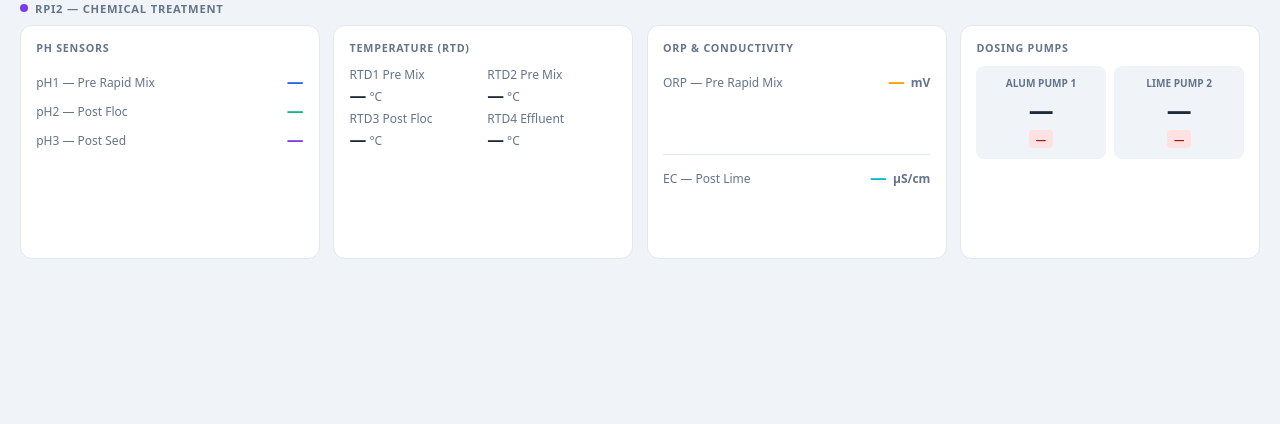
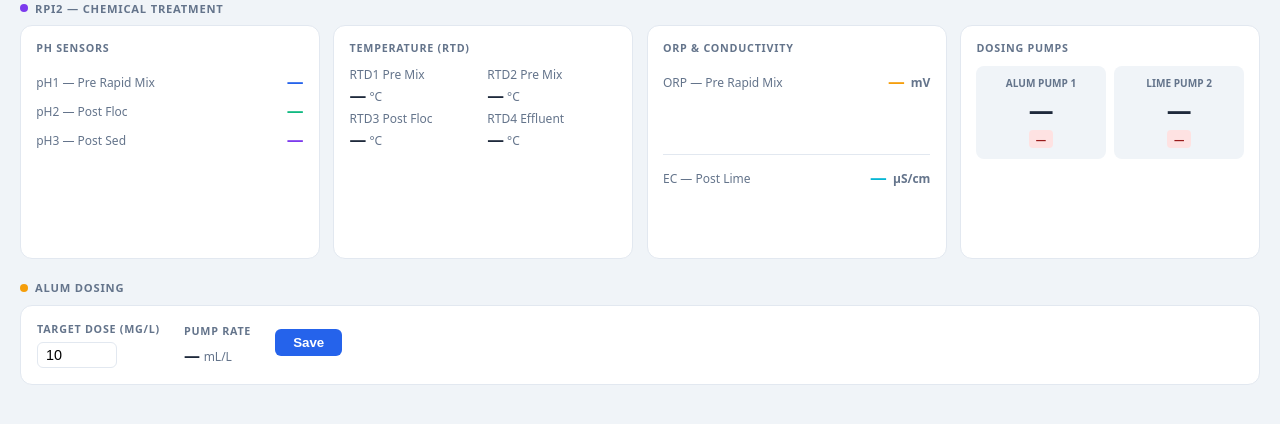
Before and after one commit to GOGHSY/RENO-RPI1, a Python web app: template water_ui/ui/templates/index.html in a window 1280 px wide. Shown: the part 332-756 px from the top of the page. Run offline with Jinja, Linux system fonts and the light colour scheme; the template is opened without the code that fills it, so the values that code supplies are empty.

Commit message:
port alum dose input, API endpoints, and Zenoh publisher to main branch

```diff
--- a/water_ui/ui/templates/index.html
+++ b/water_ui/ui/templates/index.html
@@ -293,6 +293,31 @@
 
       </div>
     </div>
+
+    <!-- Alum Dosing Control -->
+    <div class="section">
+      <div class="section-hdr"><div class="dot" style="background:var(--amber)"></div><h2>Alum Dosing</h2></div>
+      <div style="background:var(--card);border:1px solid var(--border);border-radius:12px;padding:1rem;display:flex;align-items:center;gap:1.5rem;flex-wrap:wrap">
+        <div>
+          <div class="card-title" style="margin-bottom:.4rem">Target Dose (mg/L)</div>
+          <input type="number" id="alum-dose-input" value="10" step="1" min="1"
+            style="width:80px;padding:4px 8px;border:1px solid var(--border);border-radius:6px;font-size:.9rem"/>
+        </div>
+        <div>
+          <div class="card-title" style="margin-bottom:.4rem">Pump Rate</div>
+          <span style="font-size:1rem;font-weight:700" id="alum-ratio">—</span>
+          <span style="font-size:.75rem;color:var(--muted)"> mL/L</span>
+        </div>
+        <div>
+          <button onclick="saveDose()"
+            style="padding:6px 18px;background:var(--blue);color:#fff;border:none;border-radius:6px;font-weight:600;cursor:pointer">
+            Save
+          </button>
+          <div id="alum-status" style="font-size:.7rem;color:var(--muted);margin-top:4px"></div>
+        </div>
+      </div>
+    </div>
+
   </div><!-- end #live-view -->
 
 
@@ -654,5 +679,41 @@ window.addEventListener("DOMContentLoaded", () => {
 <script>
 function tblPage(delta) { tblPage_(delta); }
 </script>
+
+<script>
+async function loadDose() {
+  try {
+    const res = await fetch('/alum/dose');
+    const data = await res.json();
+    document.getElementById('alum-dose-input').value = data.dose_mg_per_l;
+    document.getElementById('alum-ratio').innerText = data.ratio_ml_per_l;
+  } catch(e) {}
+}
+
+async function saveDose() {
+  const dose = parseFloat(document.getElementById('alum-dose-input').value);
+  const status = document.getElementById('alum-status');
+  if (isNaN(dose) || dose <= 0) { status.innerText = 'Enter a valid dose.'; return; }
+  try {
+    const res = await fetch('/alum/dose', {
+      method: 'POST',
+      headers: {'Content-Type': 'application/json'},
+      body: JSON.stringify({dose_mg_per_l: dose})
+    });
+    const data = await res.json();
+    document.getElementById('alum-ratio').innerText = data.ratio_ml_per_l;
+    status.innerText = 'Saved.';
+    setTimeout(() => status.innerText = '', 2000);
+  } catch(e) { status.innerText = 'Error saving.'; }
+}
+
+document.getElementById('alum-dose-input').addEventListener('input', function() {
+  const dose = parseFloat(this.value);
+  if (!isNaN(dose) && dose > 0)
+    document.getElementById('alum-ratio').innerText = (dose / 50.0).toFixed(4);
+});
+
+loadDose();
+</script>
 </body>
 </html>
```
Also changed, not shown: full_system_package/main.py (+31 -1 lines), water_ui/ui/main.py (+32 -0 lines).
